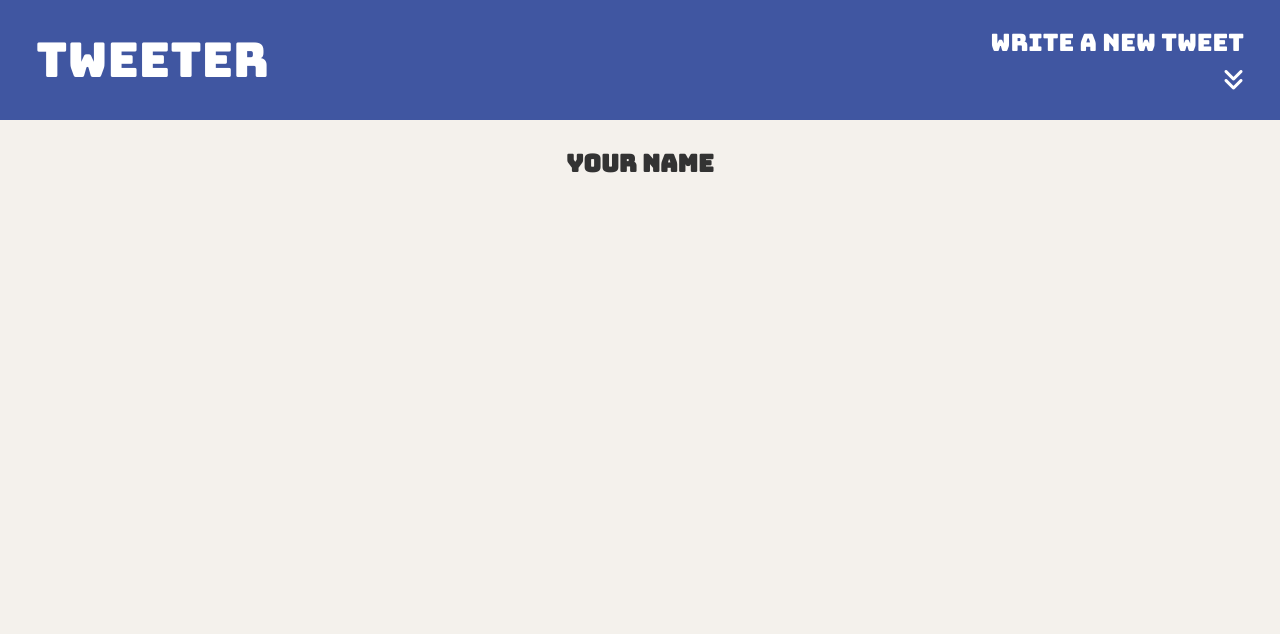
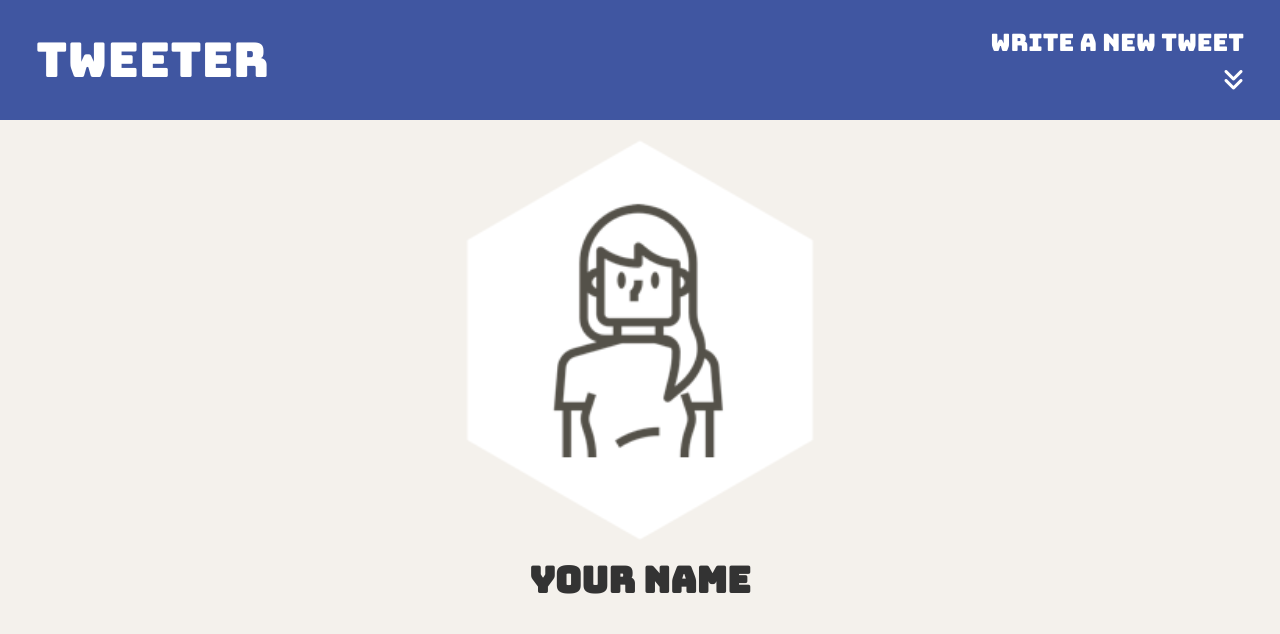
Before and after one commit to murray-pocha/tweeter, a website: page public/index.html in a window 1280 px wide. Drawn offline with nearby package versions, Linux system fonts and the light colour scheme.

Commit message:
adjust to seperate background img and text into individual class

```diff
--- a/public/styles/header.css
+++ b/public/styles/header.css
@@ -1,27 +1,31 @@
 /* center the content inside the header*/
 header {
+
   display: flex;
   flex-direction: column;
   align-items: center;      /* center items horizontally */
-  justify-content: center;  /* align items vertically if needed */
   text-align: center;       /* center text inside */
   margin-top: 20px;         /* add space from navbar*/
   width: 100%;
-  height: auto;
 }
 
-/* style for the image to make sure it doesnt exceed the container width*/
-header img {
-  display: block;
-  max-width: 100%;  /* ensures image does not overflow*/
-  height: auto;     /* maintains aspect ratio*/
-  margin-left: auto;
-  margin-right: auto;
+/* block for the background image*/
+.header-image {
+
+width: 100%;
+height: 400px;
+background-image: url('/images/profile-hex.png');
+background-size: auto 100%;
+background-position: center;
+background-repeat: no-repeat;
 }
 
-header h2 {
+
+
+.header-text h2 {
+
   font-family: "Bungee", sans-serif;
-  font-size: 1em;
+  font-size: 1.5em;
   color: #333;
-  margin-top: 10px;  /* space between the image and the name*/
+  margin-top: 20px;  /* space between the image and the name*/
 }
```
